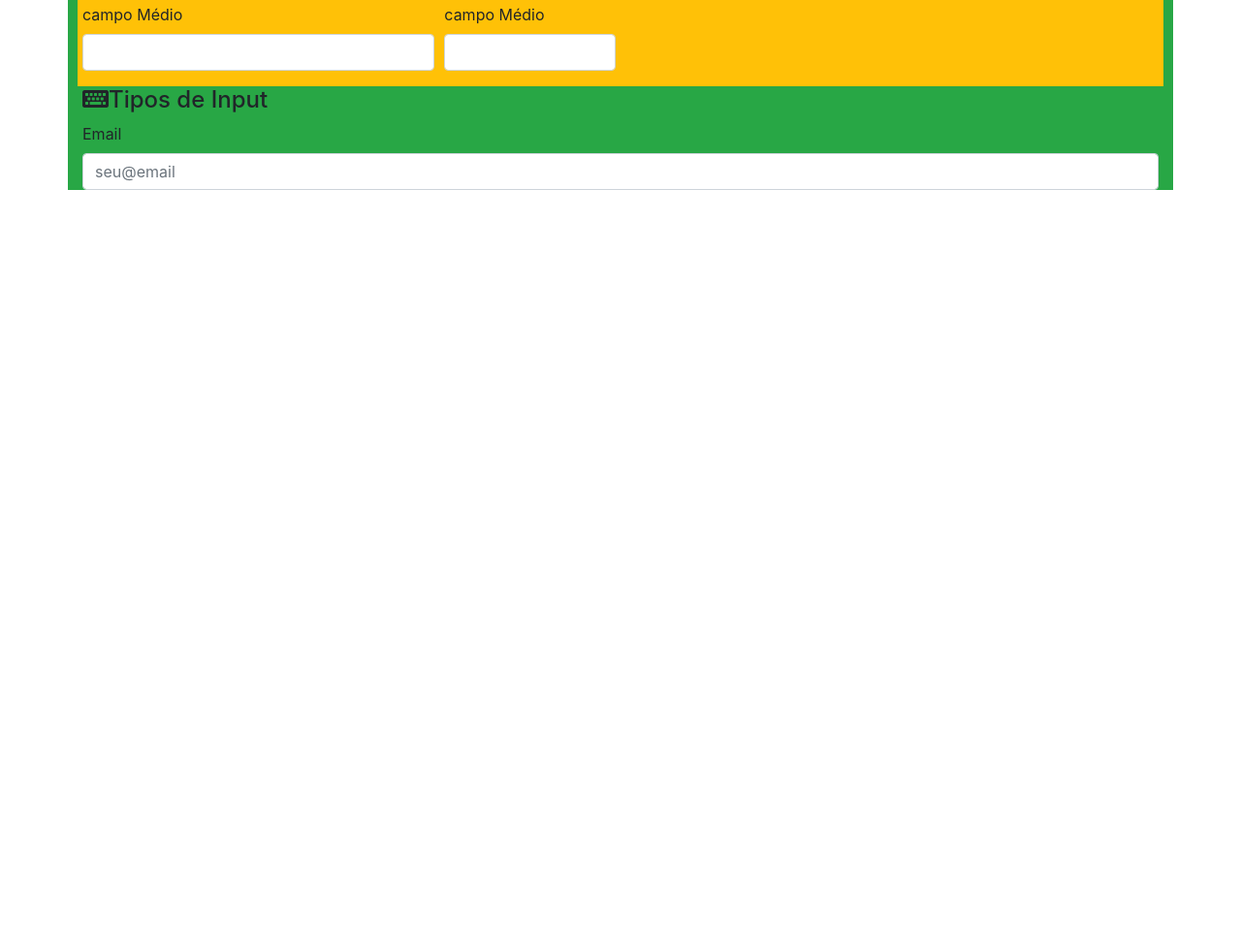
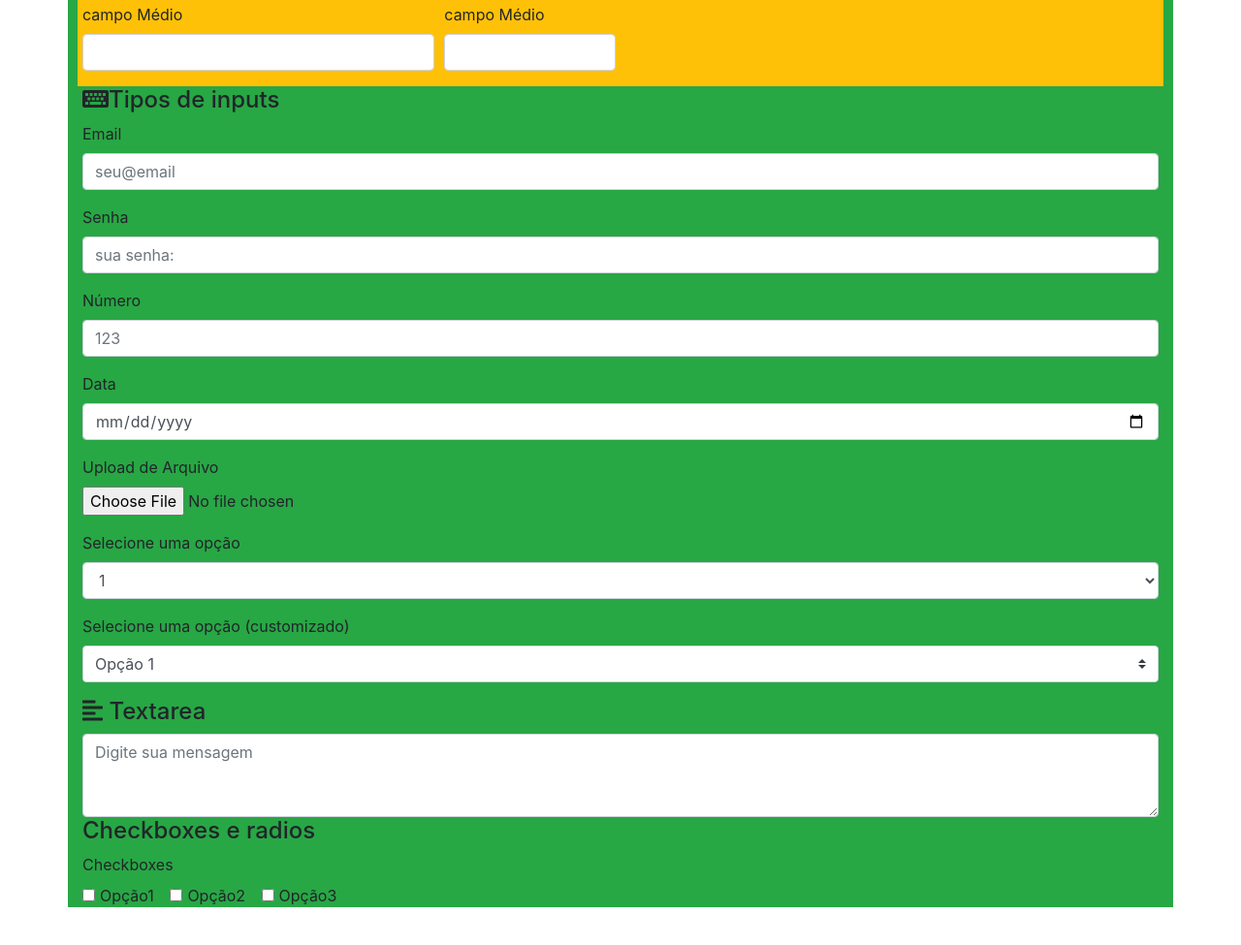
Before and after one commit to thauanyandrade-d/bootstrap, a plain HTML site: page aula04.html in a window 1280 px wide. Shown: the part 491-1466 px from the top of the page at 97% size. Before the commit the page ends 800 px from the top, so only its background shows below. Drawn offline with nearby package versions, Linux system fonts and the light colour scheme.

Commit message:
Add files via upload

```diff
--- a/aula04.html
+++ b/aula04.html
@@ -10,13 +10,12 @@
 
     <link rel="stylesheet" href="https://use.fontawesome.com/releases/v5.15.4/css/all.css" />
 
-
     <title>Aula04 - Bootstrap - formularios</title>
   </head>
   <body>
 
     <div class="container form-container bg-success">
-        <h2 class="text-center mb-4">Formulario Completo -  Bootstrap 4.1</h2>
+        <h2 class="text-center mb-4">Formulario Completo - Bootstrap 4.1</h2>
         <p class="text-center text-muted mb-4">
             Demonstração de todos os tamanhos e tipos de campos
         </p>
@@ -58,26 +57,96 @@
                     <input type="text" class="form-control">
                   </div>
                 </div>
-              <!--Tipo de Input-->
+
+
+                <!-- Tipos de Inputs -->
                 <div class="form-section">
-                <h4><i class="fas fa-keyboard"></i>Tipos de Input</h4>
+                  <h4><i class="fas fa-keyboard"></i>Tipos de inputs</h4>
+
                   <div class="form-group">
                     <label for="">Email</label>
                     <input type="email" class="form-control" id="inputEmail" placeholder="seu@email">
                   </div>
+
+
+                  <div class="form-group">
+                    <label for="">Senha</label>
+                    <input type="password" class="form-control" id="inputSenha" placeholder="sua senha:">
                   </div>
 
+
+                  <div class="form-group">
+                    <label for="">Número</label>
+                    <input type="number" class="form-control" id="inputNumero" placeholder="123">
+                  </div>
+
+
+                  <div class="form-group">
+                    <label for="">Data</label>
+                    <input type="date" class="form-control" id="inputDate">
+                  </div>
+
+
+                  <div class="form-group">
+                    <label for="">Upload de Arquivo</label>
+                    <input type="file" class="form-control-file" id="inputFile" >
+                  </div>
+                </div>
+
+                <!-- select e select-personalizado -->
+                 <div class="form-group">
+                    <label for="selectCustom">Selecione uma opção</label>
+                    <select id="selectCustom" class="form-control">
+                        <option value="">1</option>
+                        <option value="">2</option>
+                        <option value="">3</option>
+                    </select>
+                 </div>
+                 <div class="form-group">
+                    <label for="selectCustom">Selecione uma opção (customizado)</label>
+                    <select id="selectCustom" class="custom-select">
+                        <option value="1">Opção 1</option>
+                        <option value="2">Opção 2</option>
+                        <option value="3">Opção 3</option>
+                    </select>
+                 </div>
+
+                 <!-- Textarea -->
+                  <div class="form-section">
+                    <h4> <i class="fas fa-align-left"></i> Textarea </h4>
+                    <div class="form-section">
+                      <textarea name="" id=""class="form-control"placeholder="Digite sua mensagem" rows="3"></textarea>
+                    </div>
+                  </div>
+
+                  <!-- Checkboxes e radios-->
+                   <div class="form-section">
+                    <h4> <i></i> Checkboxes e radios</h4>
+                    <div class="form-group">
+                      <label for="">Checkboxes</label><br>
+                      <div class="form-check form-check-inline">
+                        <input type="checkbox" class="form-check-input" value="option1">
+                        <label for="" class="form-check-label">Opção1</label>
+                      </div>
+                      <div class="form-check form-check-inline">
+                        <input type="checkbox" class="form-check-input" value="option2">
+                        <label for="" class="form-check-label">Opção2</label>
+                      </div>
+                      <div class="form-check form-check-inline">
+                        <input type="checkbox" class="form-check-input" value="option3">
+                        <label for="" class="form-check-label">Opção3</label>
+                      </div>
+                    </div>
+                   </div>
 
             </div>
         </form>
     </div>
 
 
+    <div class="mb-5">
 
-
-
-
-
+    </div>
 
 
 
```
Lines whose indentation alone changed are shown as unchanged.
